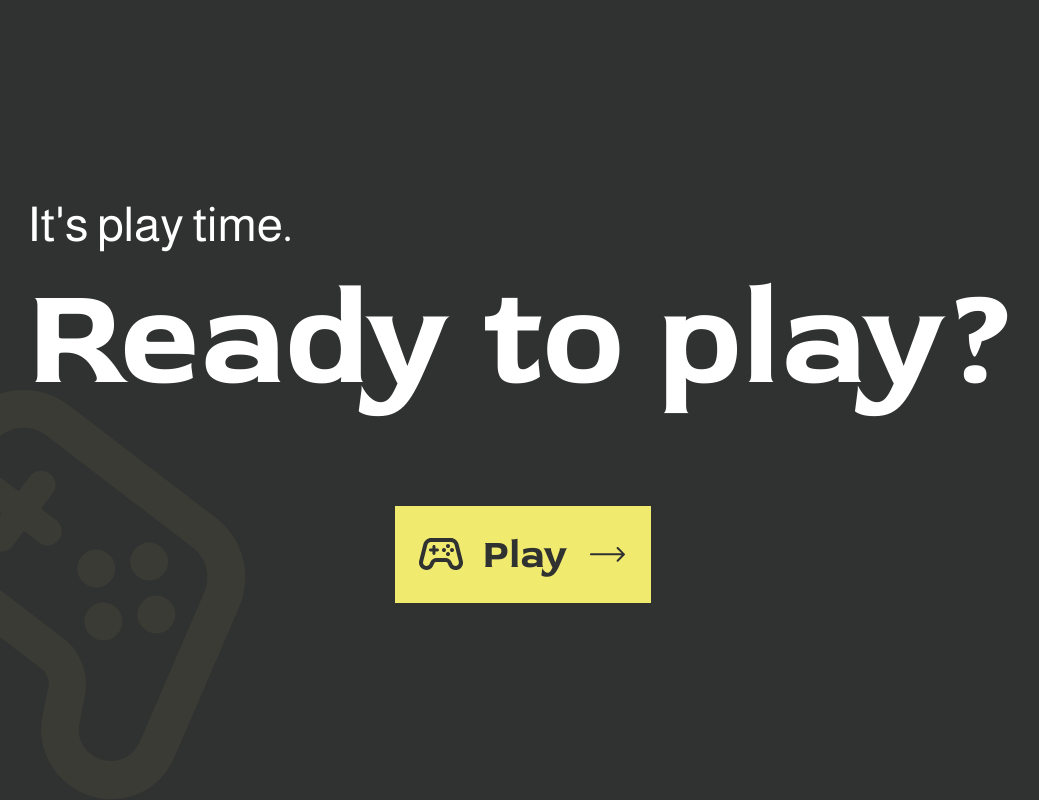
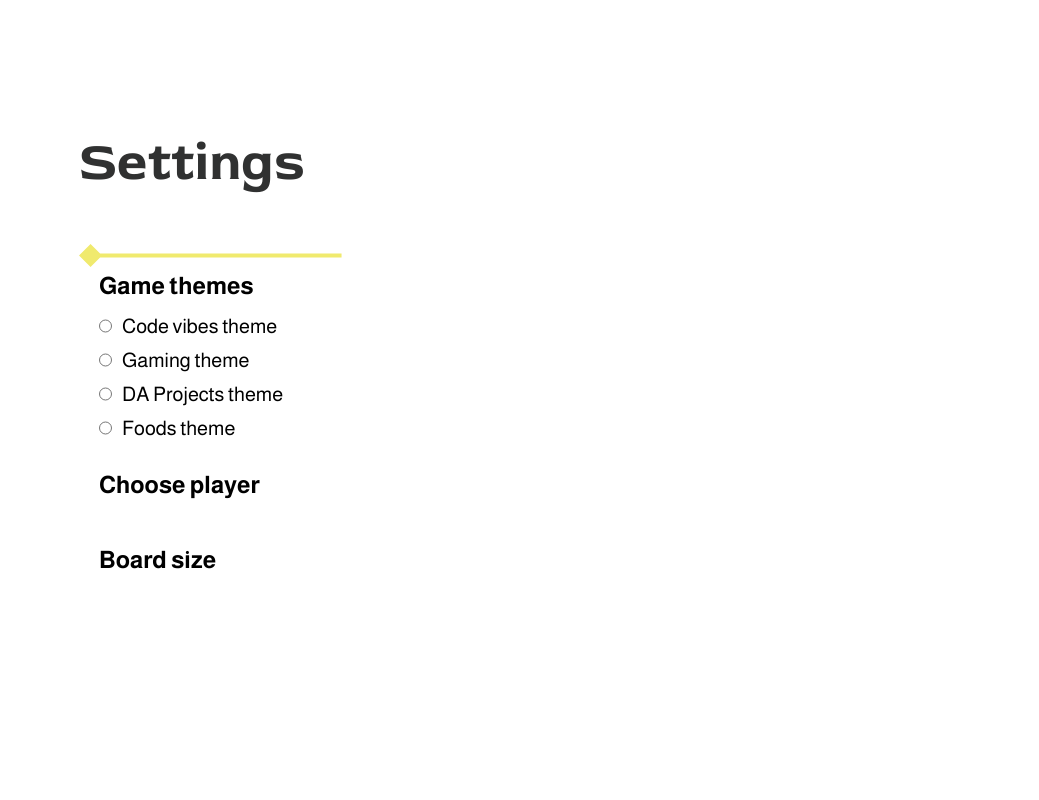
Before and after one commit to EugenLiske/memory_app, a website built with Vite: page index.html in a window 1280 px wide. Shown: the whole page, without its empty margins (117-1156 px from the left). Built offline with nearby package versions, Linux system fonts and the light colour scheme.

Commit message:
settings-screen: settings-area started

```diff
--- a/index.html
+++ b/index.html
@@ -7,43 +7,62 @@
 </head>
 <body>
     <div id="screen-content" class="screen-layout"></div>
-    <!-- <main class="home-screen">
-        <div class="home-screen__heading">
-            <h2 class="home-screen__subtitle">
-                It's play time.
-            </h2>
 
-            <h1 class="home-screen__title">
-                Ready to play?
-            </h1>
+<main class="settings-screen">
+    <div class="settings-screen__title-wrapper">
+        <h1 class="settings-screen__title">Settings</h1>
+        <img src="./assets/settings-screen/headline_decoration.svg" alt="">
+    </div>
+
+    <div class="settings-screen__content">
+        <form class="settings-screen__settings-area">
+            <fieldset class="settings-screen__group">
+                <legend class="settings-screen__group-title">
+                    Game themes
+                </legend>
+
+                <div class="setting-option">
+                    <input class="setting-option__input" id="codeVibesTheme" type="radio"/>
+                    <label class="setting-option__label" for="codeVibesTheme">Code vibes theme</label>
+                </div>
+
+                <div class="setting-option">
+                    <input class="setting-option__input" id="gamingTheme" type="radio"/>
+                    <label class="setting-option__label" for="gamingTheme">Gaming theme</label>
+                </div>
+
+                <div class="setting-option">
+                    <input class="setting-option__input" id="DAProjectsTheme" type="radio"/>
+                    <label class="setting-option__label" for="DAProjectsTheme">DA Projects theme</label>
+                </div>
+
+                <div class="setting-option">
+                    <input class="setting-option__input" id="foodsTheme" type="radio"/>
+                    <label class="setting-option__label" for="foodsTheme">Foods theme</label>
+                </div>
+            </fieldset>
+
+            <fieldset class="settings-screen__group">
+                <legend class="settings-screen__group-title">
+                    Choose player
+                </legend>
+
+            </fieldset>
+
+            <fieldset class="settings-screen__group">
+                <legend class="settings-screen__group-title">
+                    Board size
+                </legend>
+
+            </fieldset>
+        </form>
+
+        <div class="settings-screen__preview-area">
+
         </div>
+    </div>
 
-        <button class="action-button action-button--homescreen">
-            <img class="action-button__controller" src="/assets/homescreen/button_controller.svg" alt="">
-
-            <span class="action-button__label">Play</span>
-
-            <span class="action-button__arrow-wrapper">
-                <img
-                    class="action-button__arrow action-button__arrow--default"
-                    src="/assets/homescreen/button_arrow.svg"
-                    alt=""
-                >
-
-                <img
-                    class="action-button__arrow action-button__arrow--hover"
-                    src="/assets/homescreen/button_arrow_hover.svg"
-                    alt=""
-                >
-            </span>
-        </button>
-
-        <img
-            class="home-screen__decorative-controller"
-            src="/assets/homescreen/tilted_controller.svg"
-            alt=""
-        >
-    </main> -->
+</main>
 </body>
 <script type="module" src="./src/main.ts"></script>
 </html>
--- a/src/main.ts
+++ b/src/main.ts
@@ -2,4 +2,4 @@ import './styles/style.scss';
 
 import { renderHomeScreen } from './ts/home-screen';
 
-renderHomeScreen();
+// renderHomeScreen();
--- a/src/styles/abstracts/variables.scss
+++ b/src/styles/abstracts/variables.scss
@@ -1,4 +1,7 @@
 $color-homescreen-background: rgba(48, 49, 49, 1);
+$color-settings-screen-background: rgba(255, 255, 255, 1);
+
+
 $color-yellow-accent: rgba(240, 234, 110, 1);
 $color-text-light: rgba(255, 255, 255, 1);
 $color-text-dark: rgba(48, 49, 49, 1);
--- a/src/styles/base/_reset.scss
+++ b/src/styles/base/_reset.scss
@@ -9,3 +9,13 @@ button {
   background: none;
   cursor: pointer;
 }
+
+fieldset {
+    border: 0;
+    margin: 0;
+    padding: 0;
+}
+
+legend {
+    padding: 0;
+}
--- a/src/styles/components/_main.scss
+++ b/src/styles/components/_main.scss
@@ -1 +1,2 @@
 @forward './buttons';
+@forward './setting-option';
--- /dev/null
+++ b/src/styles/components/_setting-option.scss
@@ -0,0 +1,13 @@
+.setting-option {
+    display: flex;
+    gap: 10px;
+
+    &__input {
+
+    }
+
+    &__label {
+        font-size: 20px;
+        font-weight: 400;
+    }
+}
--- a/src/styles/pages/_main.scss
+++ b/src/styles/pages/_main.scss
@@ -1 +1,2 @@
 @forward './home-screen';
+@forward './settings-screen'
--- /dev/null
+++ b/src/styles/pages/_settings-screen.scss
@@ -0,0 +1,44 @@
+@use '../abstracts/variables.scss';
+
+.settings-screen {
+    background-color: variables.$color-settings-screen-background;
+
+    padding: 128px 196px;
+
+    &__title {
+        font-family: 'Red Rose';
+        font-size: 54px;
+        font-weight: 700;
+        color: variables.$color-text-dark;
+
+        margin-bottom: 48px;
+    }
+
+    &__content {
+        font-family: 'Almarai';
+    }
+
+    &__settings-area {
+        padding-left: 20px;
+
+        display: flex;
+        flex-direction: column;
+        gap: 32px;
+    }
+
+
+    &__group {
+        display: flex;
+        flex-direction: column;
+        gap: 12px;
+    }
+
+    &__group-title {
+        position: relative;
+
+        font-size: 24px;
+        font-weight: 700;
+
+        margin-bottom: 16px;
+    }
+}
--- a/src/ts/home-screen.ts
+++ b/src/ts/home-screen.ts
@@ -18,20 +18,20 @@
             </div>
 
             <button class="action-button action-button--homescreen">
-                <img class="action-button__controller" src="/assets/homescreen/button_controller.svg" alt="">
+                <img class="action-button__controller" src="/assets/home-screen/button_controller.svg" alt="">
 
                 <span class="action-button__label">Play</span>
 
                 <span class="action-button__arrow-wrapper">
                     <img
                         class="action-button__arrow action-button__arrow--default"
-                        src="/assets/homescreen/button_arrow.svg"
+                        src="/assets/home-screen/button_arrow.svg"
                         alt=""
                     >
 
                     <img
                         class="action-button__arrow action-button__arrow--hover"
-                        src="/assets/homescreen/button_arrow_hover.svg"
+                        src="/assets/home-screen/button_arrow_hover.svg"
                         alt=""
                     >
                 </span>
@@ -39,7 +39,7 @@
 
             <img
                 class="home-screen__decorative-controller"
-                src="/assets/homescreen/tilted_controller.svg"
+                src="/assets/home-screen/tilted_controller.svg"
                 alt=""
             >
         </main>
```
Also changed, not shown: public/assets/home-screen/button_arrow.svg (renamed from public/assets/homescreen/button_arrow.svg), public/assets/home-screen/button_arrow_hover.svg (renamed from public/assets/homescreen/button_arrow_hover.svg), public/assets/home-screen/button_controller.svg (renamed from public/assets/homescreen/button_controller.svg), public/assets/home-screen/button_controller_hover.svg (renamed from public/assets/homescreen/button_controller_hover.svg), public/assets/home-screen/tilted_controller.svg (renamed from public/assets/homescreen/tilted_controller.svg), public/assets/settings-screen/headline_decoration.svg (added), public/assets/settings-screen/icon-board-size.svg (added), public/assets/settings-screen/icon-choose-player.svg (added), public/assets/settings-screen/icon-game-themes.svg (added), public/assets/settings-screen/setting-option-selector.svg (added).
